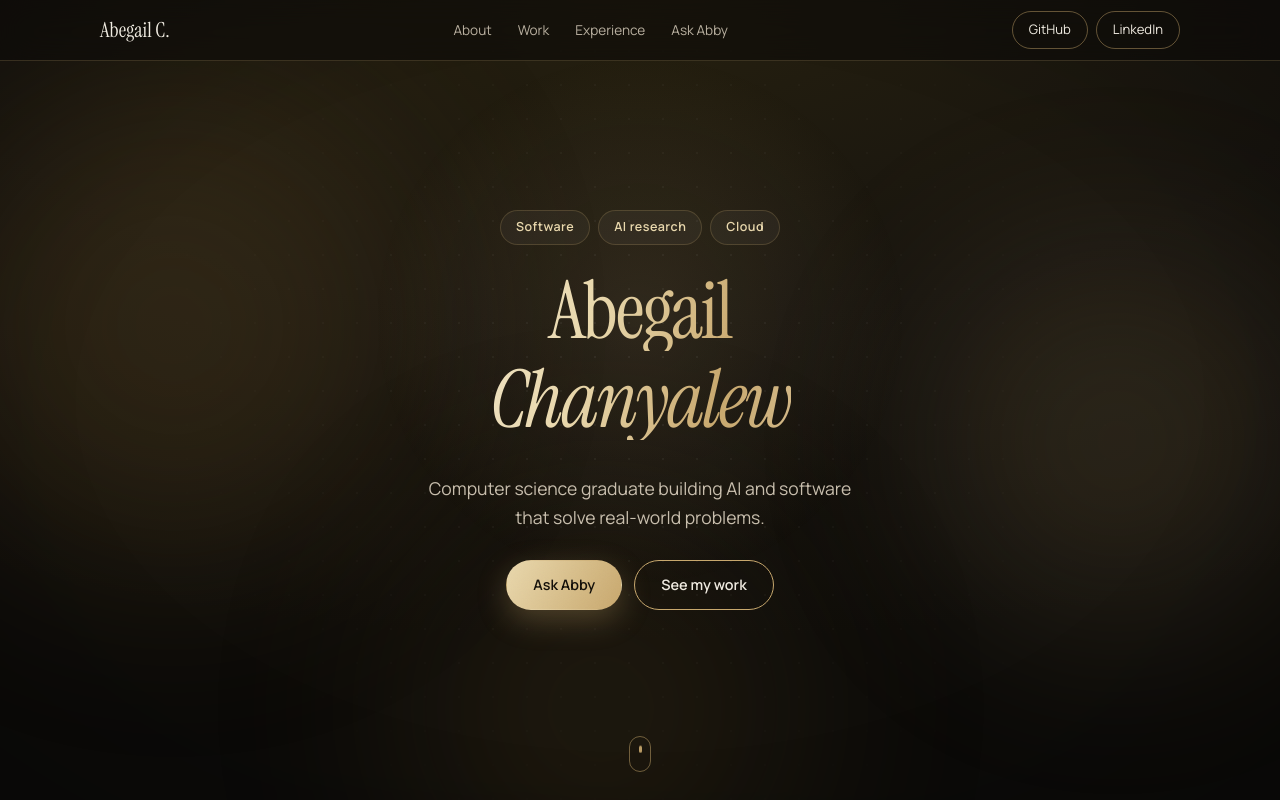
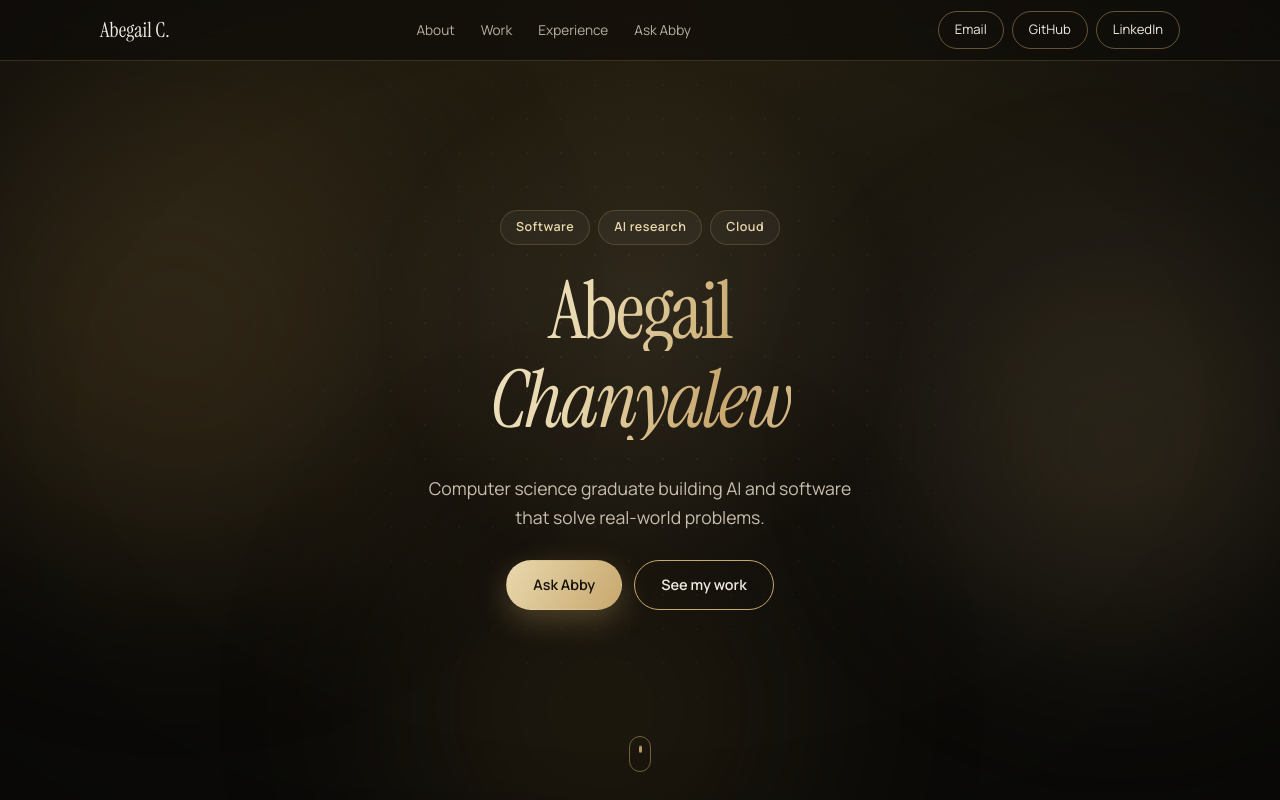
Before and after one commit to Abby966/Ai-research-assistant, a React app in the folder frontend/: page / in a window 1280 px wide. Shown: the top 800 px of the page. Built offline with nearby package versions, Linux system fonts and the light colour scheme; the HTML template or start-up script is replaced by a standard one.

Commit message:
Update App.jsx

```diff
--- a/frontend/src/App.jsx
+++ b/frontend/src/App.jsx
@@ -196,6 +196,7 @@ const response = await fetch(`${API_URL}/ask`, {
             ))}
           </div>
           <div className="masthead-links">
+            <a href="mailto:abegailchnayalew6@gmail.com">Email</a>
             <a href="https://github.com/Abby966" target="_blank" rel="noreferrer">GitHub</a>
             <a href="https://www.linkedin.com/in/abigael-chanyalew-1a8b66378" target="_blank" rel="noreferrer">LinkedIn</a>
           </div>
```
